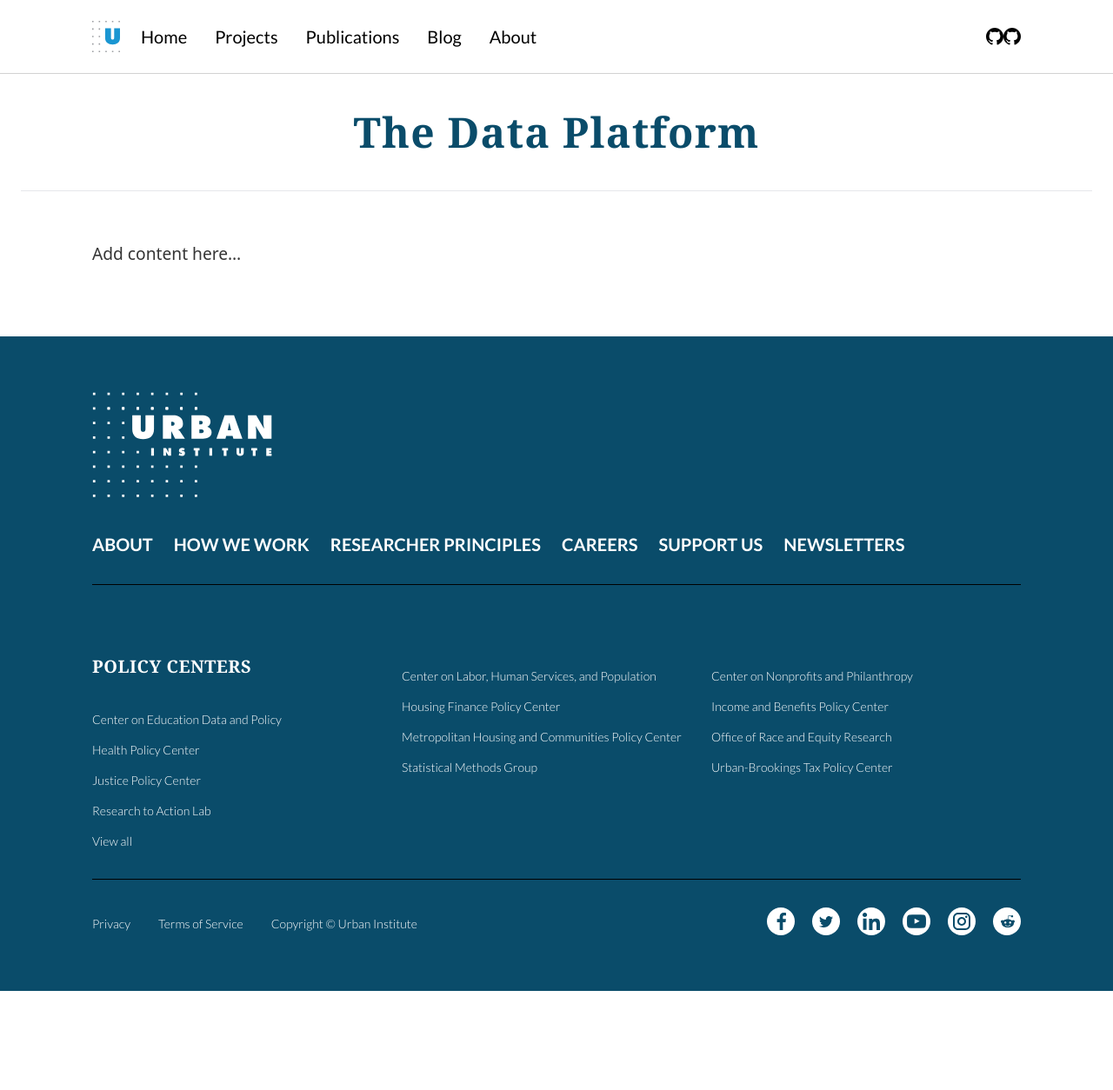
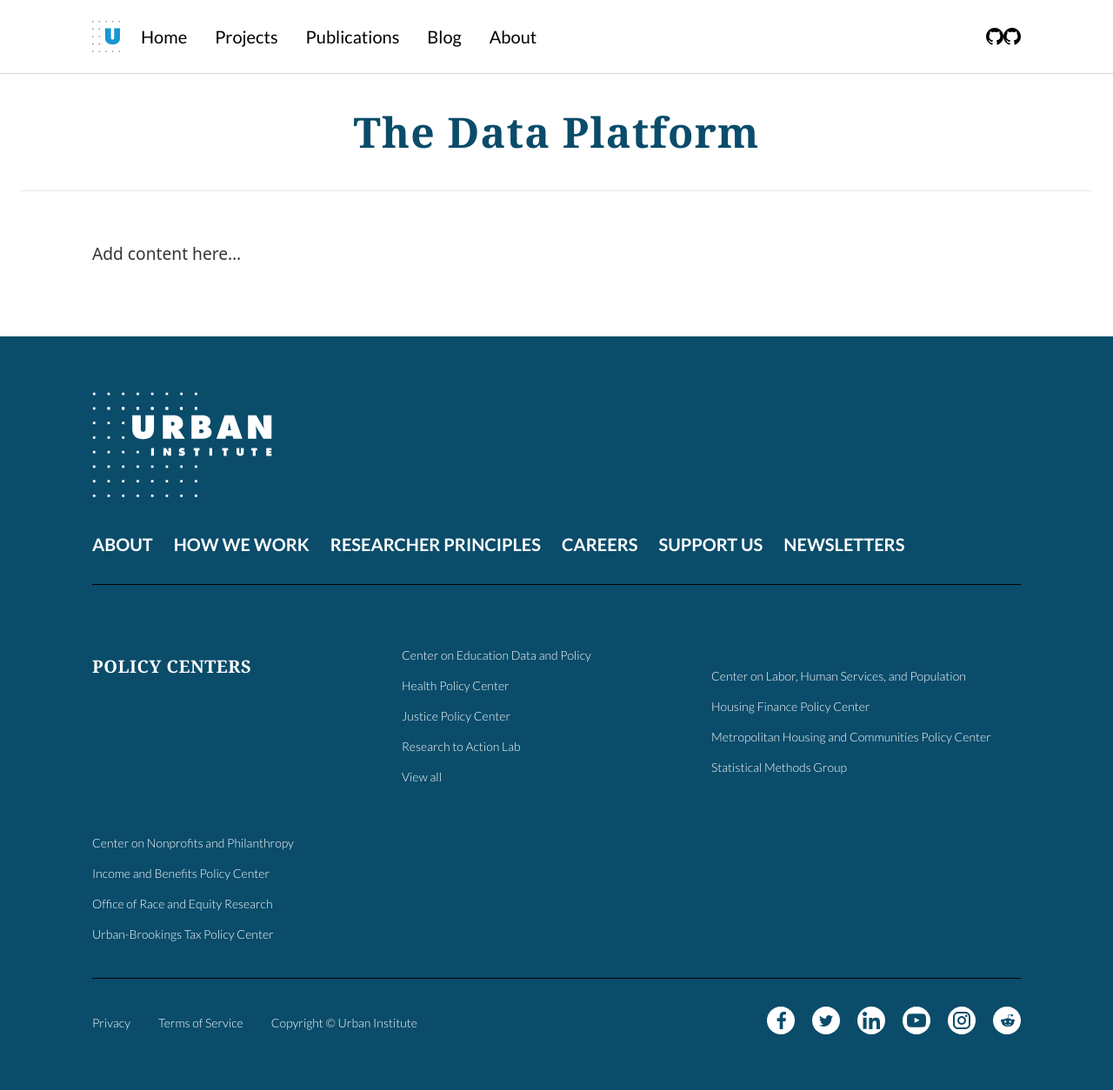
Before and after one commit to UrbanInstitute/nccs-jekyll-demo, a Jekyll site: the page built from platform.md, in a window 1280 px wide. Shown: the whole page at 87% size. Built offline with Jekyll 4.4.1, drawn with Linux system fonts in a browser that asks for light colours; before the commit the page ends 1140 px from its top, so only the background shows below that.

Commit message:
Update footer.html

```diff
--- a/_includes/footer.html
+++ b/_includes/footer.html
@@ -20,11 +20,18 @@
               </ul>
           </div>
           <div class="sm:grid lg:grid-cols-3 sm:grid-cols-2 pt-10 border-b pb-8 border-black-100">
+
+
+
+
+                   <div class="footer-text">
+                      <h2 class="text-xl font-bold text-white">POLICY CENTERS</h2>
+                  </div>
+
+
               <div class="flex-col">
 
-                  <div class="footer-text">
-                      <h2 class="text-xl font-bold text-white">POLICY CENTERS</h2>
-                  </div>
+
                   <div class="footer-item mt-6">
                       <ul>
                           <li><a class="text-sm hover:underline text-white mb-2 inline-block" href="https://www.urban.org/policy-centers/center-education-data-and-policy">Center on
```
